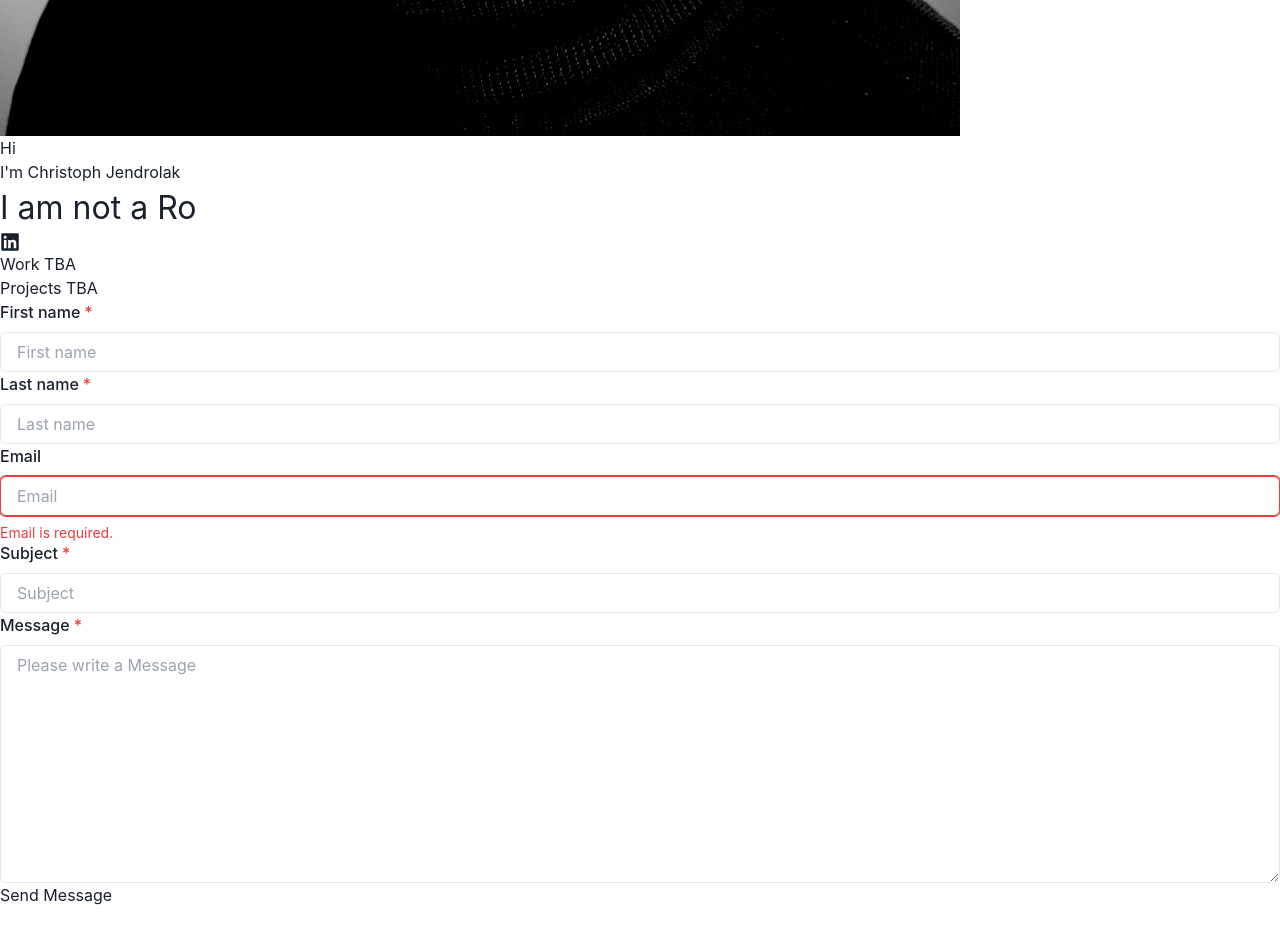
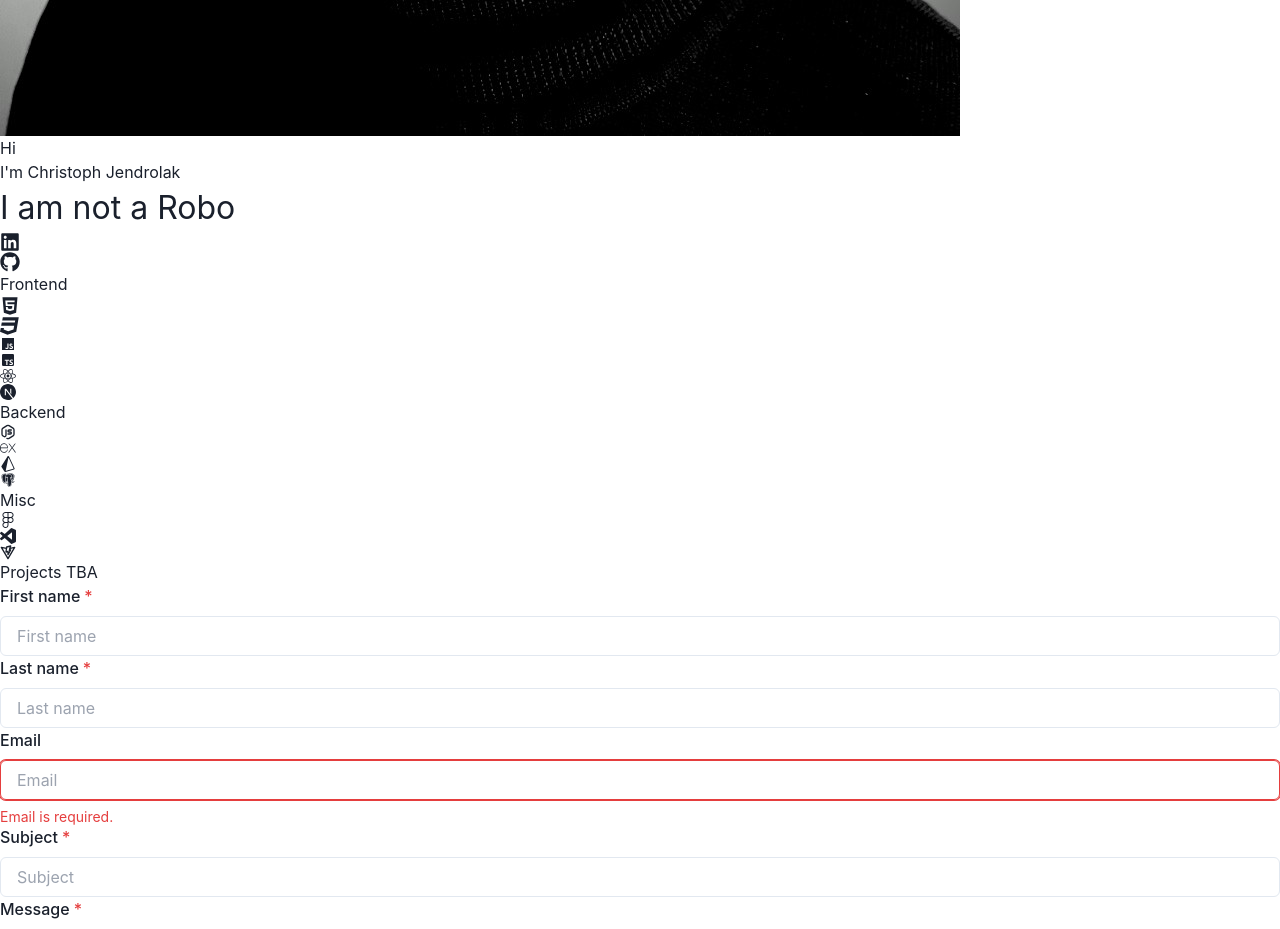
Before and after one commit to OhnoHub/jonaWebsite, a React (Vite) app in the folder aboutMe/: page / in a window 1280 px wide. Shown: the part 1260-2189 px from the top of the page. Before the commit the page ends 2167 px from the top, so only its background shows below. Built offline with nearby package versions, Linux system fonts and the light colour scheme.

Commit message:
skills implemented

```diff
--- a/aboutMe/src/App.tsx
+++ b/aboutMe/src/App.tsx
@@ -1,18 +1,18 @@
 import Main from "./components/Main";
 import Projects from "./components/Projects";
 import Sidenav from "./components/Sidenav";
-import Work from "./components/Work";
 import "./index.css";
-import Contact from "./components/Contact"
+import Contact from "./components/Contact";
+import Skill from "./components/Skill";
 
 function App() {
   return (
     <div>
-      <Sidenav/>
-      <Main/>
-      <Work/>
-      <Projects/>
-      <Contact/>
+      <Sidenav />
+      <Main />
+      <Skill />
+      <Projects />
+      <Contact />
     </div>
   );
 }
--- a/aboutMe/src/components/Main.tsx
+++ b/aboutMe/src/components/Main.tsx
@@ -1,44 +1,51 @@
-import { FaLinkedin } from 'react-icons/fa'
-import { TypeAnimation } from 'react-type-animation'
+import { FaGithub, FaLinkedin } from "react-icons/fa";
+import { TypeAnimation } from "react-type-animation";
 
 const Main = () => {
   return (
-    <div id='main'>
-        <img className='w-full h-[100%] object-cover scale-x-[-1]' src="img\IMG_20240130_230720_214~3.jpg" alt="Schwarz-Weiß Foto des Entwicklers" />
-        <div className='w-full h-screen absolute top-0 left-0 bg-white/50'>
-            <div className='max-w-[700px] m-auto h-full w-full flex flex-col justify-center lg:items-start items-center'>
-                <h1 className='sm:text-5xl text-4xl font-bold text-gray-800'>Hi <br/> I'm Christoph Jendrolak</h1>
+    <div id="main">
+      <img
+        className="w-full h-[100%] object-cover scale-x-[-1]"
+        src="img\IMG_20240130_230720_214~3.jpg"
+        alt="Schwarz-Weiß Foto des Entwicklers"
+      />
+      <div className="w-full h-screen absolute top-0 left-0 bg-white/50">
+        <div className="max-w-[700px] m-auto h-full w-full flex flex-col justify-center lg:items-start items-center">
+          <h1 className="sm:text-5xl text-4xl font-bold text-gray-800">
+            Hi <br /> I'm Christoph Jendrolak
+          </h1>
           <h2>
             <TypeAnimation
               sequence={[
                 // Same substring at the start will only be typed out once, initially
-        'I have teaching skills',
+                "I have teaching skills",
                 1000, // wait 1s before replacing
-        'I make Websites',
+                "I make Websites",
                 1000,
-        'I am not a Robot',
+                "I am not a Robot",
                 1000,
-        'I am a Developer',
+                "I am a Developer",
                 1000,
-        'I am open to work',
+                "I am open to work",
                 1000,
-        'Feel free to contact me',
-        4000 //wait 4 seconds
+                "Feel free to contact me",
+                4000, //wait 4 seconds
               ]}
               wrapper="span"
               speed={50}
-      style={{ fontSize: '2em', display: 'inline-block' }}
+              style={{ fontSize: "2em", display: "inline-block" }}
               repeat={Infinity}
             />
           </h2>
 
-                <div>
-                    <FaLinkedin className='cursor-pointer' size={20}/>
+          <div className="flex gap-6">
+            <FaLinkedin className="cursor-pointer" size={20} />
+            <FaGithub className="cursor-pointer" size={20} />
           </div>
         </div>
       </div>
     </div>
-  )
-}
+  );
+};
 
-export default Main
+export default Main;
--- /dev/null
+++ b/aboutMe/src/components/Skill.tsx
@@ -0,0 +1,41 @@
+import React from "react";
+import { FaCss3, FaFigma, FaHtml5, FaReact } from "react-icons/fa";
+import {
+  BiLogoJavascript,
+  BiLogoPostgresql,
+  BiLogoTypescript,
+} from "react-icons/bi";
+import { SiNextdotjs, SiPrisma, SiVisualstudiocode } from "react-icons/si";
+import { TbBrandNodejs, TbBrandVite } from "react-icons/tb";
+import { SiExpress } from "react-icons/si";
+
+const Skill = () => {
+  return (
+    <>
+      <div>
+        <h1>Frontend</h1>
+        <FaHtml5 className="cursor-pointer" size={20} />
+        <FaCss3 className="cursor-pointer" size={20} />
+        <BiLogoJavascript />
+        <BiLogoTypescript />
+        <FaReact />
+        <SiNextdotjs />
+      </div>
+      <div>
+        <h1>Backend</h1>
+        <TbBrandNodejs />
+        <SiExpress />
+        <SiPrisma />
+        <BiLogoPostgresql />
+      </div>
+      <div>
+        <h1>Misc</h1>
+        <FaFigma />
+        <SiVisualstudiocode />
+        <TbBrandVite />
+      </div>
+    </>
+  );
+};
+
+export default Skill;
--- a/aboutMe/src/components/Work.tsx
+++ /dev/null
@@ -1,8 +0,0 @@
-
-const Work = () => {
-  return (
-    <div>Work TBA</div>
-  )
-}
-
-export default Work
```
Also changed, not shown: aboutMe/src/components/SkillItem.tsx (added, +16 -0 lines), aboutMe/src/components/WorkItem.tsx (deleted, +0 -9 lines). Lines whose indentation alone changed are shown as unchanged.
